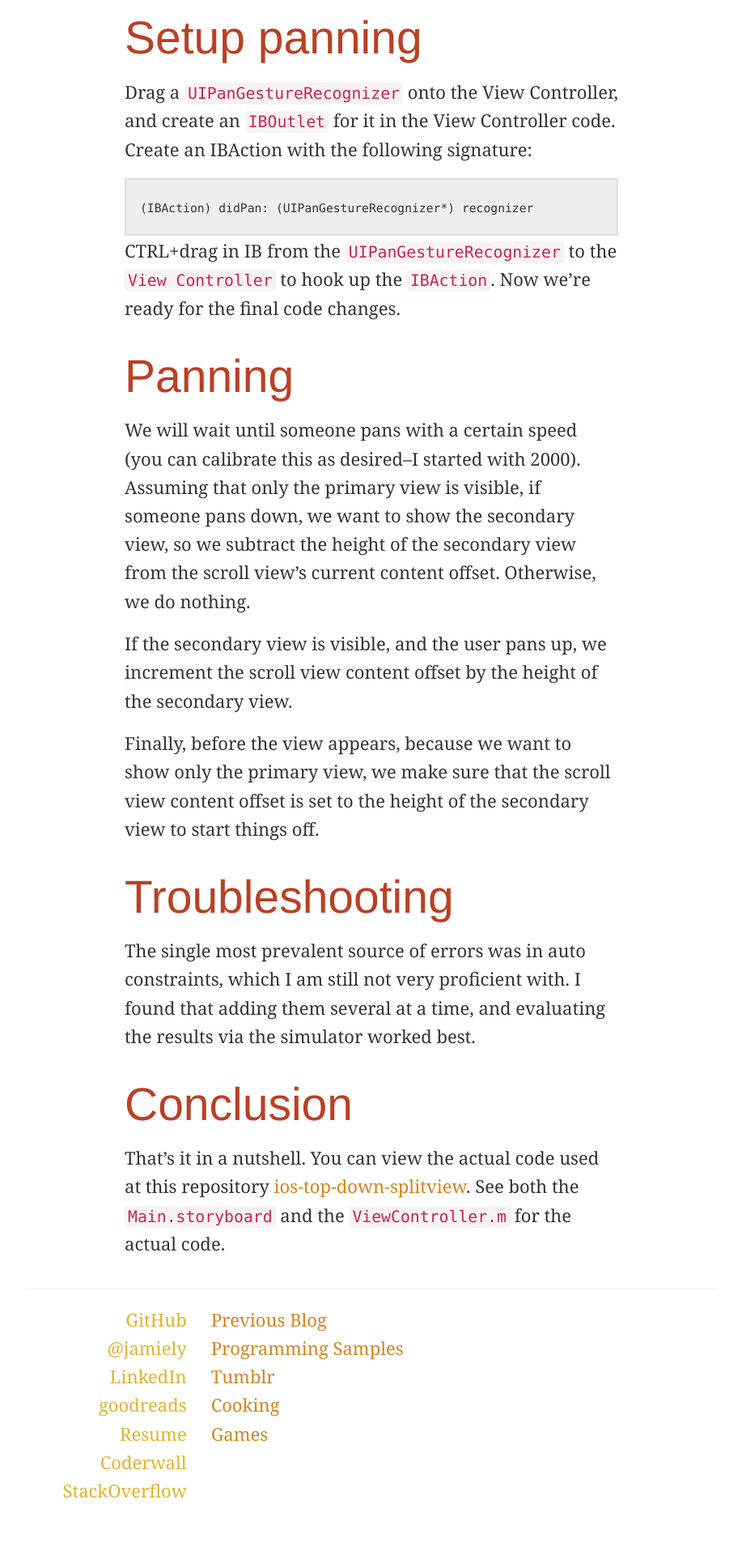
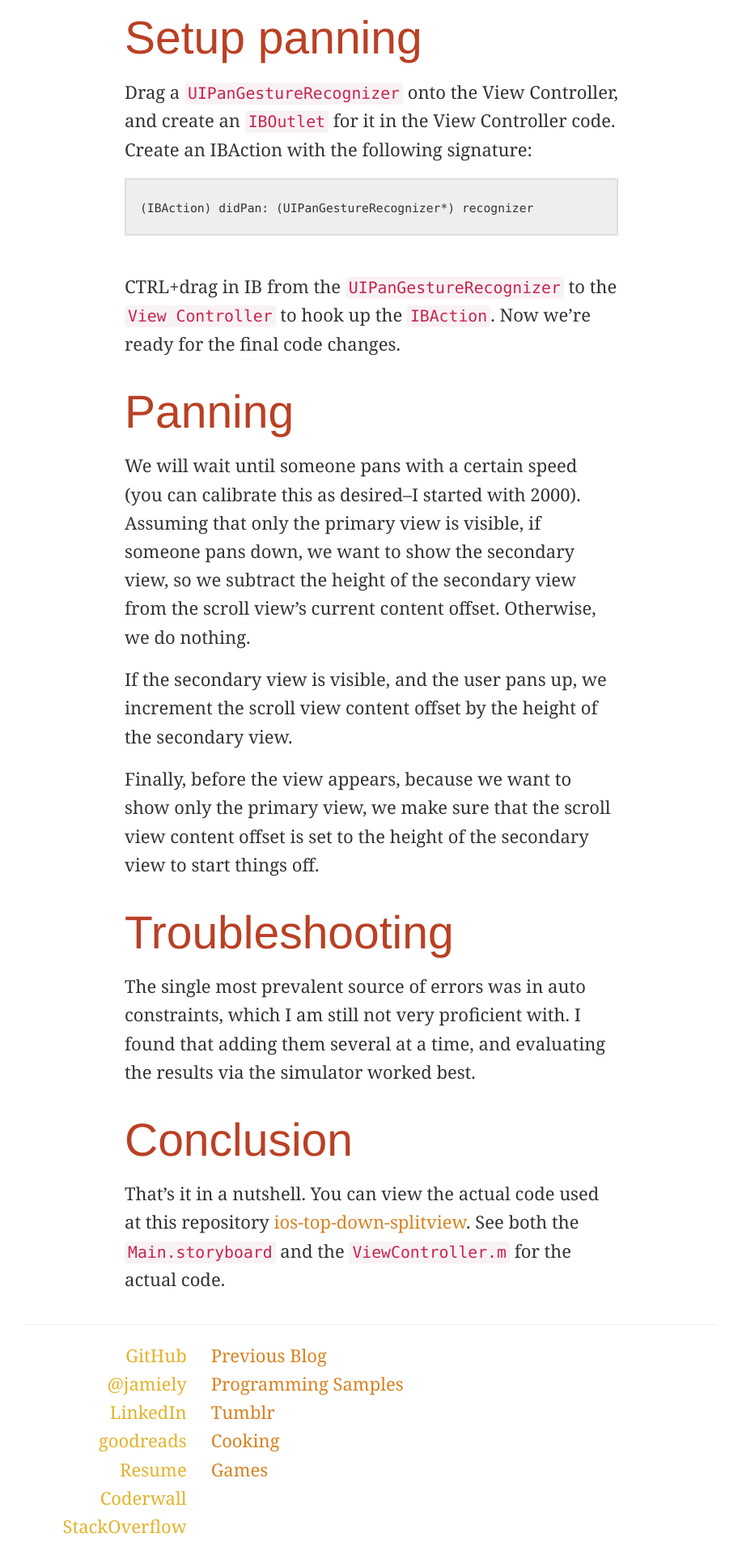
Before and after one commit to jamiely/deprecated_blog, a Jekyll site: the page built from _posts/2014-06-23-ios-top-bottom-split-view.md, in a window 1280 px wide. Shown: the part 2348-4268 px from the top of the page at 81% size, without its empty margins (181-1098 px from the left). Built offline with Jekyll 4.4.1, drawn with Linux system fonts in a browser that asks for light colours; nearby versions of some CDN libraries; before the commit the page ends 4224 px from its top, so only the background shows below that.

Commit message:
Add some margin below code blocks

```diff
--- a/css/main.css
+++ b/css/main.css
@@ -38,6 +38,9 @@ ul.posts .date {
 .post pre code {
   font-size: 70%;
 }
+.post div.highlighter-rouge {
+  margin-bottom: 2em;
+}
 .links a:hover {
   text-decoration: none;
 }
```
